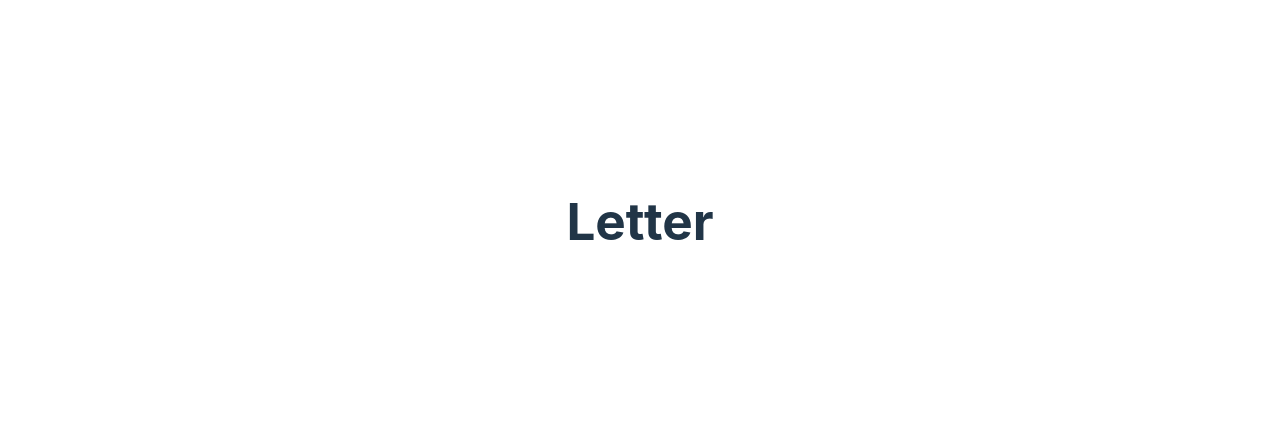
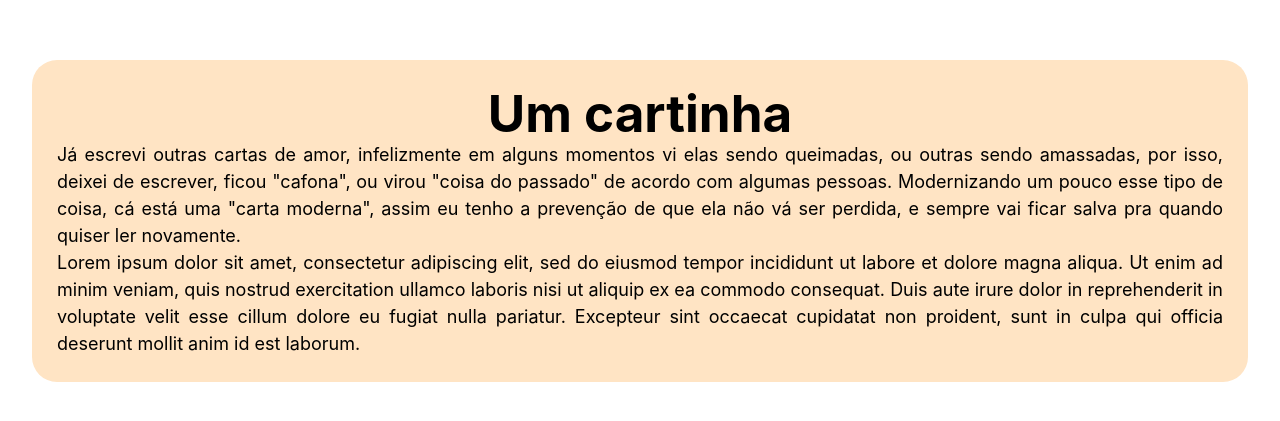
Before and after one commit to almeida11/home-page-portfolio, a React (Vite) app: page /letter in a window 1280 px wide. Shown: the part 179-600 px from the top of the page. Built offline with nearby package versions, Linux system fonts and the light colour scheme.

Commit message:
feat: init letter

```diff
--- a/src/App.jsx
+++ b/src/App.jsx
@@ -5,6 +5,7 @@ import './App.css'
 
 //reaproveitamento de estruturas
 import { Outlet } from 'react-router-dom'
+import Navbar from './components/Navbar'
 //outlet passa o conteudo central
 
 function App() {
@@ -12,6 +13,7 @@ function App() {
 
   return (
     <div className="App">
+
       <Outlet/>
     </div>
   )
--- /dev/null
+++ b/src/components/Navbar.jsx
@@ -0,0 +1,12 @@
+import { Link } from "react-router-dom";
+
+const Navbar = () =>{
+  return (
+    <nav>
+      <Link to={"/"}>Home Page</Link>
+      <Link to={"/letter"}>Letter</Link>
+    </nav>
+  );
+};
+
+export default Navbar;
--- a/src/routes/letter/Letter.css
+++ b/src/routes/letter/Letter.css
@@ -0,0 +1,15 @@
+section {
+  margin: auto;
+  padding: 25px;
+  border-radius: 25px;
+  background-color: bisque;
+}
+
+h1{
+  color: #000;
+}
+p {
+  color: #000;
+  font-size: 18px;
+  text-align: justify;
+}
--- a/src/routes/letter/Letter.jsx
+++ b/src/routes/letter/Letter.jsx
@@ -3,9 +3,15 @@ import React from "react";
 
 const Letter = () => {
   return (
-    <div>
-      <h1>Letter</h1>
-    </div>
+    <section>
+      <div className="title-letter">
+        <h1>Um cartinha</h1>
+      </div>
+      <div className="text">
+        <p>Já escrevi outras cartas de amor, infelizmente em alguns momentos vi elas sendo queimadas, ou outras sendo amassadas, por isso, deixei de escrever, ficou "cafona", ou virou "coisa do passado" de acordo com algumas pessoas. Modernizando um pouco esse tipo de coisa, cá está uma "carta moderna", assim eu tenho a prevenção de que ela não vá ser perdida, e sempre vai ficar salva pra quando quiser ler novamente.</p>
+        <p>Lorem ipsum dolor sit amet, consectetur adipiscing elit, sed do eiusmod tempor incididunt ut labore et dolore magna aliqua. Ut enim ad minim veniam, quis nostrud exercitation ullamco laboris nisi ut aliquip ex ea commodo consequat. Duis aute irure dolor in reprehenderit in voluptate velit esse cillum dolore eu fugiat nulla pariatur. Excepteur sint occaecat cupidatat non proident, sunt in culpa qui officia deserunt mollit anim id est laborum.</p>
+      </div>
+    </section>
   );
 };
 
```
Also changed, not shown: src/main.jsx (+22 -23 lines).
